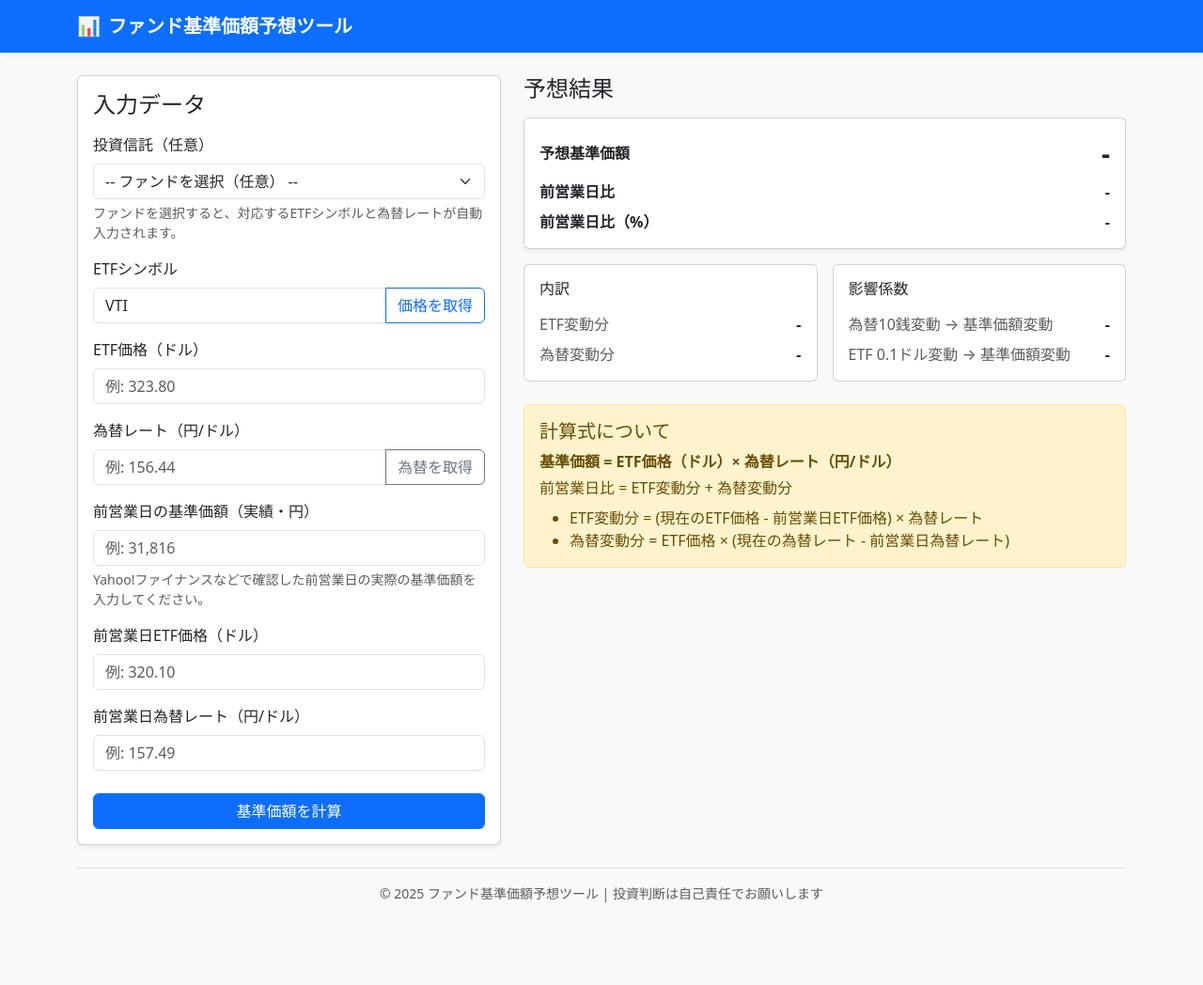
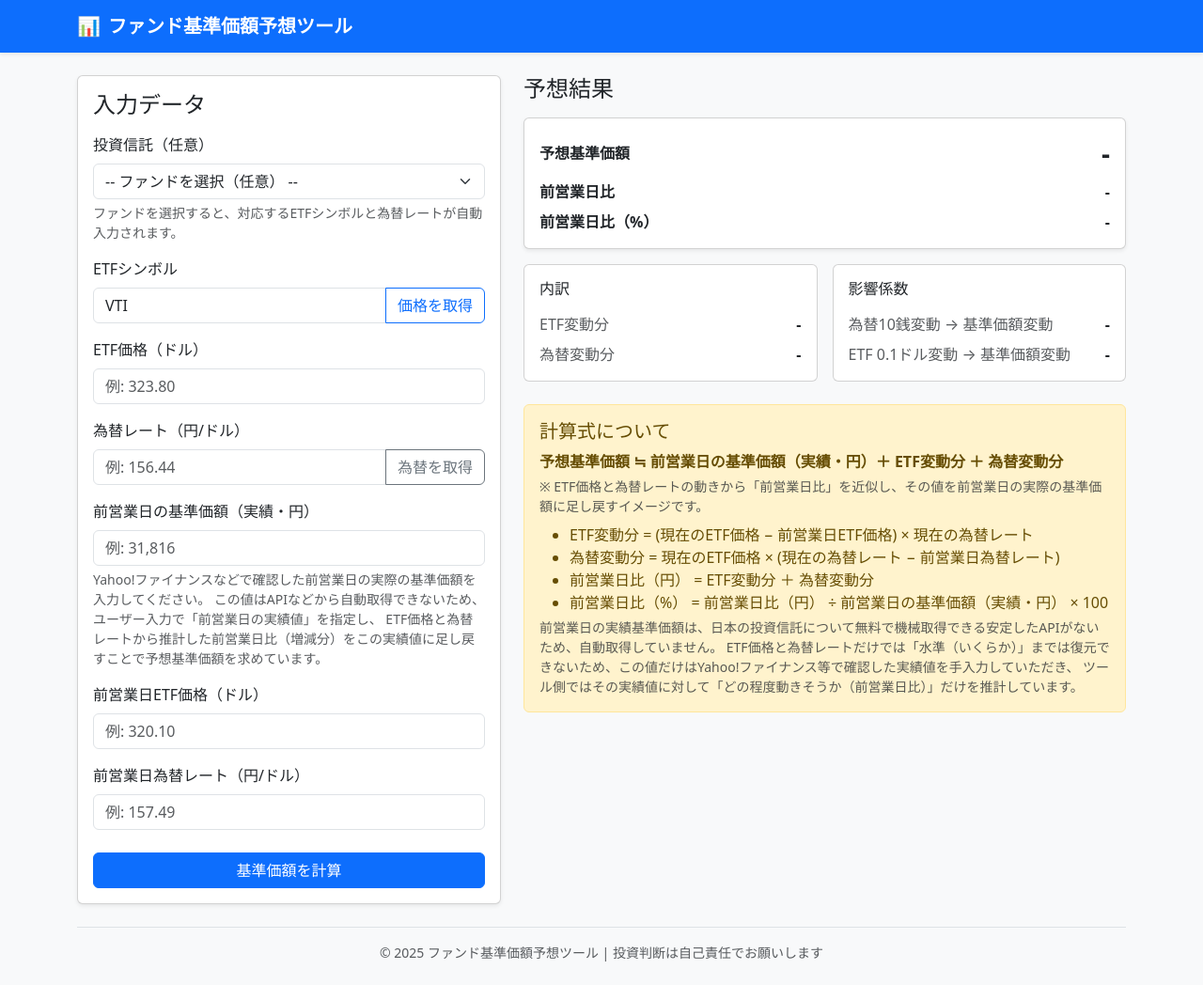
Before and after one commit to argki/fund-nav-predictor, a Jekyll site: the page built from index.html, in a window 1280 px wide. Shown: the whole page at 94% size. Built offline with Jekyll 4.4.1, drawn with Linux system fonts in a browser that asks for light colours; before the commit the page ends 985 px from its top, so only the background shows below that.

Commit message:
Update: 実際の計算式に

```diff
--- a/assets/js/main.js
+++ b/assets/js/main.js
@@ -192,6 +192,8 @@ async function initFundSelect() {
 
         // 通貨がUSDかつ為替ヘッジなしの場合は為替レートも自動取得
         if (fund.currency === 'USD' && !fund.hedged) {
+            // ETF価格取得後、為替レート取得前に遅延を入れる（レート制限を回避）
+            await new Promise(resolve => setTimeout(resolve, 500));
             try {
                 fetchFxBtn.disabled = true;
                 fetchFxBtn.textContent = '取得中...';
@@ -575,6 +577,9 @@ window.addEventListener('load', () => {
             // エラーは無視
         }
 
+        // ETF価格取得後、為替レート取得前に遅延を入れる（レート制限を回避）
+        await new Promise(resolve => setTimeout(resolve, 500));
+
         try {
             const rateData = await fetchExchangeRate(true);
             if (rateData !== null) {
--- a/index.html
+++ b/index.html
@@ -47,6 +47,8 @@ header_title: ファンド基準価額予想ツール
                     <input type="text" id="prev-nav-actual" placeholder="例: 31,816" class="form-control">
                     <div class="form-text">
                         Yahoo!ファイナンスなどで確認した前営業日の実際の基準価額を入力してください。
+                        この値はAPIなどから自動取得できないため、ユーザー入力で「前営業日の実績値」を指定し、
+                        ETF価格と為替レートから推計した前営業日比（増減分）をこの実績値に足し戻すことで予想基準価額を求めています。
                     </div>
                     <div id="fund-yahoo-link-container" class="mt-1" style="display: none;">
                         <a id="fund-yahoo-link" href="#" target="_blank" rel="noopener noreferrer" class="small">
@@ -125,16 +127,24 @@ header_title: ファンド基準価額予想ツール
                     </div>
                 </div>
             </div>
+
         </section>
 
         <section class="alert alert-warning mb-3" role="alert">
             <h2 class="h5 mb-2">計算式について</h2>
-            <p class="mb-1"><strong>基準価額 = ETF価格（ドル）× 為替レート（円/ドル）</strong></p>
-            <p class="mb-2">前営業日比 = ETF変動分 + 為替変動分</p>
-            <ul class="mb-0">
-                <li>ETF変動分 = (現在のETF価格 - 前営業日ETF価格) × 為替レート</li>
-                <li>為替変動分 = ETF価格 × (現在の為替レート - 前営業日為替レート)</li>
+            <p class="mb-1"><strong>予想基準価額 ≒ 前営業日の基準価額（実績・円）＋ ETF変動分 ＋ 為替変動分</strong></p>
+            <p class="mb-2 small text-muted">※ ETF価格と為替レートの動きから「前営業日比」を近似し、その値を前営業日の実際の基準価額に足し戻すイメージです。</p>
+            <ul class="mb-1">
+                <li>ETF変動分 = (現在のETF価格 − 前営業日ETF価格) × 現在の為替レート</li>
+                <li>為替変動分 = 現在のETF価格 × (現在の為替レート − 前営業日為替レート)</li>
+                <li>前営業日比（円） = ETF変動分 ＋ 為替変動分</li>
+                <li>前営業日比（%） = 前営業日比（円） ÷ 前営業日の基準価額（実績・円） × 100</li>
             </ul>
+            <p class="mb-0 small text-muted">
+                前営業日の実績基準価額は、日本の投資信託について無料で機械取得できる安定したAPIがないため、自動取得していません。
+                ETF価格と為替レートだけでは「水準（いくらか）」までは復元できないため、この値だけはYahoo!ファイナンス等で確認した実績値を手入力していただき、
+                ツール側ではその実績値に対して「どの程度動きそうか（前営業日比）」だけを推計しています。
+            </p>
         </section>
     </div>
 </div>
```
